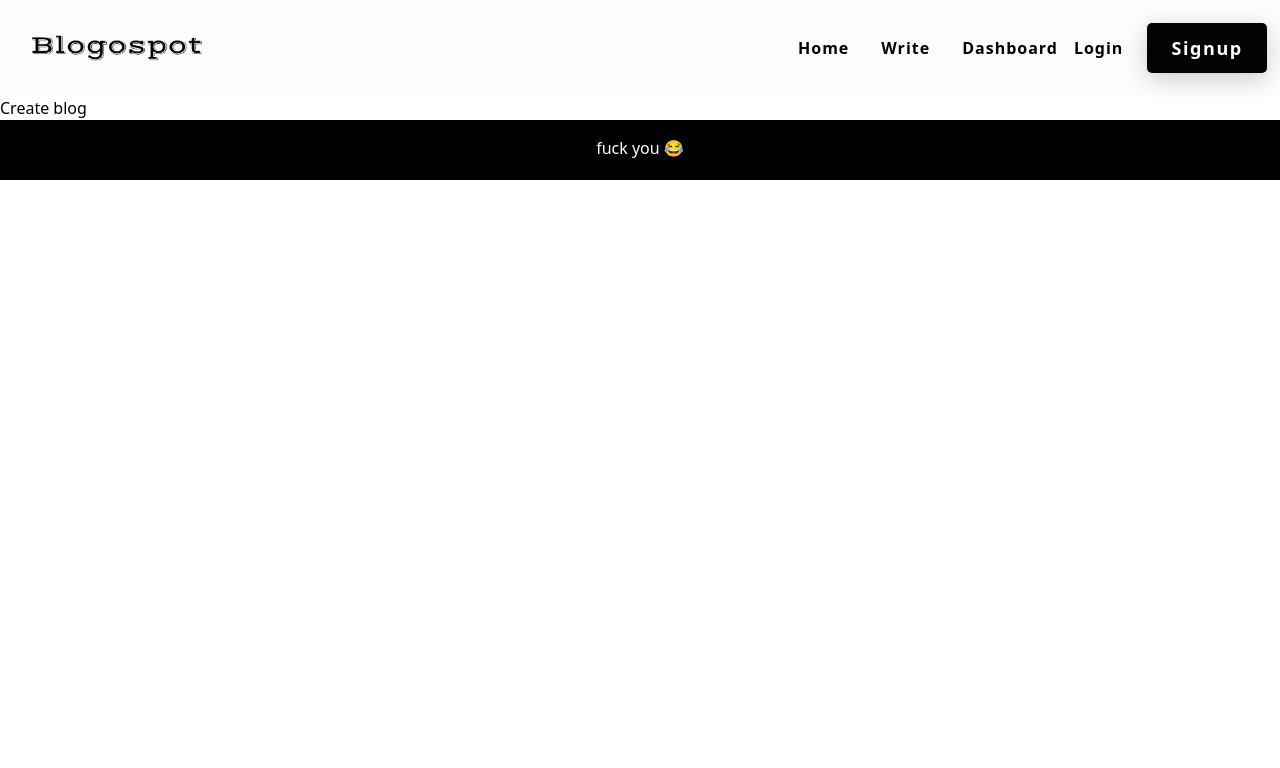
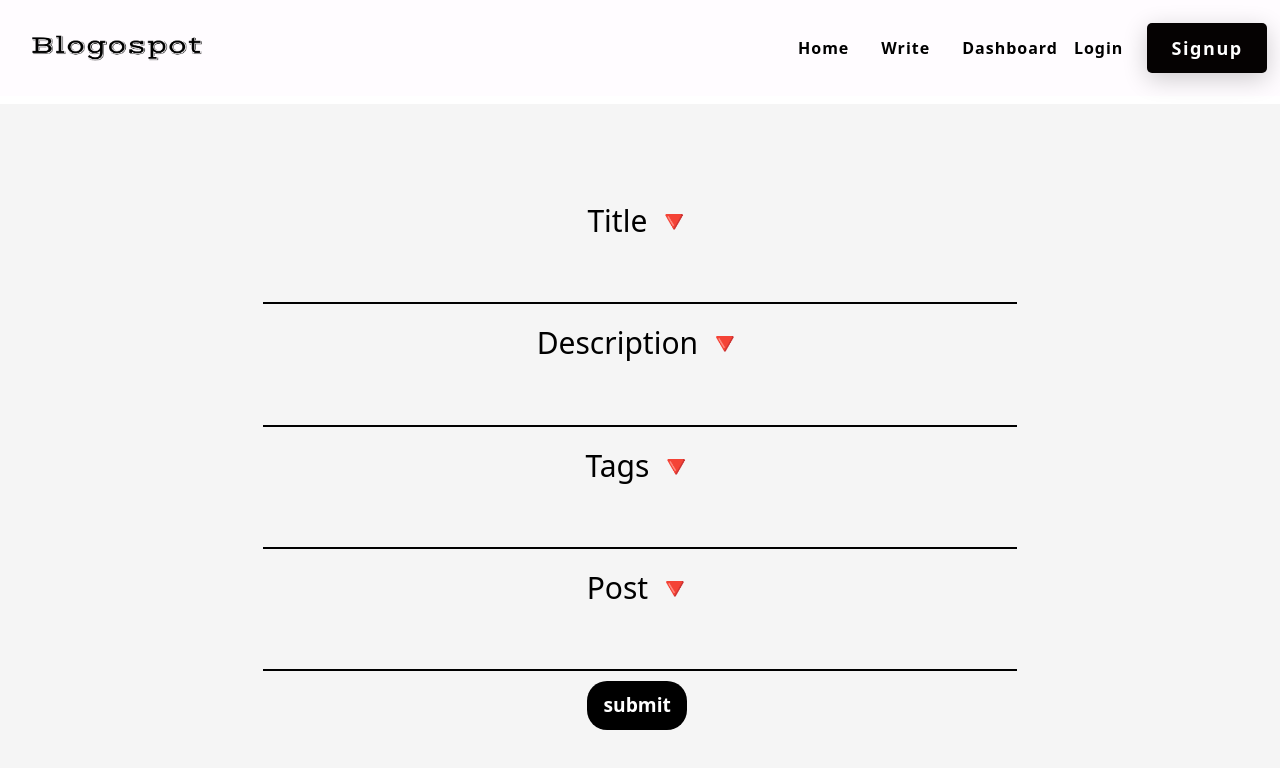
Before and after one commit to SAMUEL-UME/blogospot-frontend, a Next.js app: page /Write in a window 1280 px wide. Shown: the top 768 px of the page. Built offline with nearby package versions, Linux system fonts and the light colour scheme.

Commit message:
added new feauture: create post

```diff
--- a/pages/Write.js
+++ b/pages/Write.js
@@ -1,9 +1,10 @@
 import React from "react";
+import CreateBlog from "../src/components/template/CreateBlog";
 
 const Write = () => {
   return (
     <div>
-      <h1>Create blog</h1>
+     <CreateBlog/>
     </div>
   );
 };
--- a/src/components/template/CreateBlog.js
+++ b/src/components/template/CreateBlog.js
@@ -1,11 +1,82 @@
-import React from 'react'
+import React from "react"
+import styles from "@/styles/CreateBlog.module.css";
+import { useState } from "react";
+import ReactDOM from "react-dom/client";
 
 const CreateBlog = () => {
+  const [state, setState] = useState({
+    title: "",
+    description: "",
+    post: "",
+    tags: ""
+  });
+
+  const handleInputChange = (event) => {
+    const { name, value } = event.target;
+    setState((prevProps) => ({
+      ...prevProps,
+      [name]: value
+    }));
+  };
+
+  const handleSubmit = (event) => {
+    event.preventDefault();
+    console.log(state);
+  };
+
+
+
   return (
-    <div>
+    <div className={styles.container}>
+       <form className={styles.formmain} onSubmit={handleSubmit}>
+        <div className={styles.formcontrol}>
+          <label >Title 🔻</label>
+          <input
+            type="text"
+            name="title"
+            value={state.title}
+            onChange={handleInputChange}
+          />
 
-    </div>
-  )
-}
 
-export default CreateBlog
+          <label>Description 🔻</label>
+          <input
+            type="text"
+            name="description"
+            value={state.description}
+            onChange={handleInputChange}
+          />
+
+
+          <label>Tags 🔻</label>
+          <input
+            type="text"
+            name="tags"
+            value={state.tags}
+            onChange={handleInputChange}
+          />
+
+
+          <label>Post 🔻</label>
+          <input
+            type="text"
+            name="post"
+            value={state.post}
+
+            onChange={handleInputChange}
+          />
+
+        <div className={styles.button}>
+          <label></label>
+          <button type="submit">submit</button>
+        </div>
+        </div>
+      </form>
+
+      </div>
+
+    )
+  }
+
+
+export default CreateBlog;
--- /dev/null
+++ b/styles/CreateBlog.module.css
@@ -0,0 +1,64 @@
+/*
+input[type=text], select {
+    width: 100%;
+    padding: 12px 20px;
+    margin: 8px 0;
+    display: inline-block;
+    border: 1px solid #ccc;
+    border-radius: 4px;
+    box-sizing: border-box;
+  } */
+  .container{
+    display: block;
+    height: 88vh;
+    display: flex;
+    justify-content: center;
+    align-items: center;
+     width: 100%;
+    padding: 0.7rem;
+    margin-top: 0.5rem;
+    font-size: 1.2rem;
+    background-color: whitesmoke;
+  }
+
+  .formcontrol > .formcontrol label, .formcontrol input, .formcontrol textarea {
+    width: 100%;
+    padding: 0.7rem;
+    margin-top: 0.5rem;
+    font-size: 1.2rem;
+    display: block;
+
+
+}
+.formcontrol input{
+    border: none;
+    border-bottom: 2px solid #000;
+    outline: transparent;
+    background-color: whitesmoke;
+}
+.formcontrol label{
+    font-family: system-ui, -apple-system, BlinkMacSystemFont, 'Segoe UI', Roboto, Oxygen, Ubuntu, Cantarell, 'Open Sans', 'Helvetica Neue', sans-serif;
+    text-align: center;
+    display: flex;
+    justify-content: center;
+    font-size: 30px;
+    padding-top: 1rem;
+}
+.formmain{
+
+    width: 60%;
+
+
+}
+.button{
+    display: flex;
+    margin-top: 10px;
+    margin-left: 43%;
+    background-color: black;
+    color: white;
+    width: 100px;
+    padding: 10px 30px 10px 30px;
+    justify-content: center;
+    border-radius: 20px;
+    font-weight: bold;
+}
```
